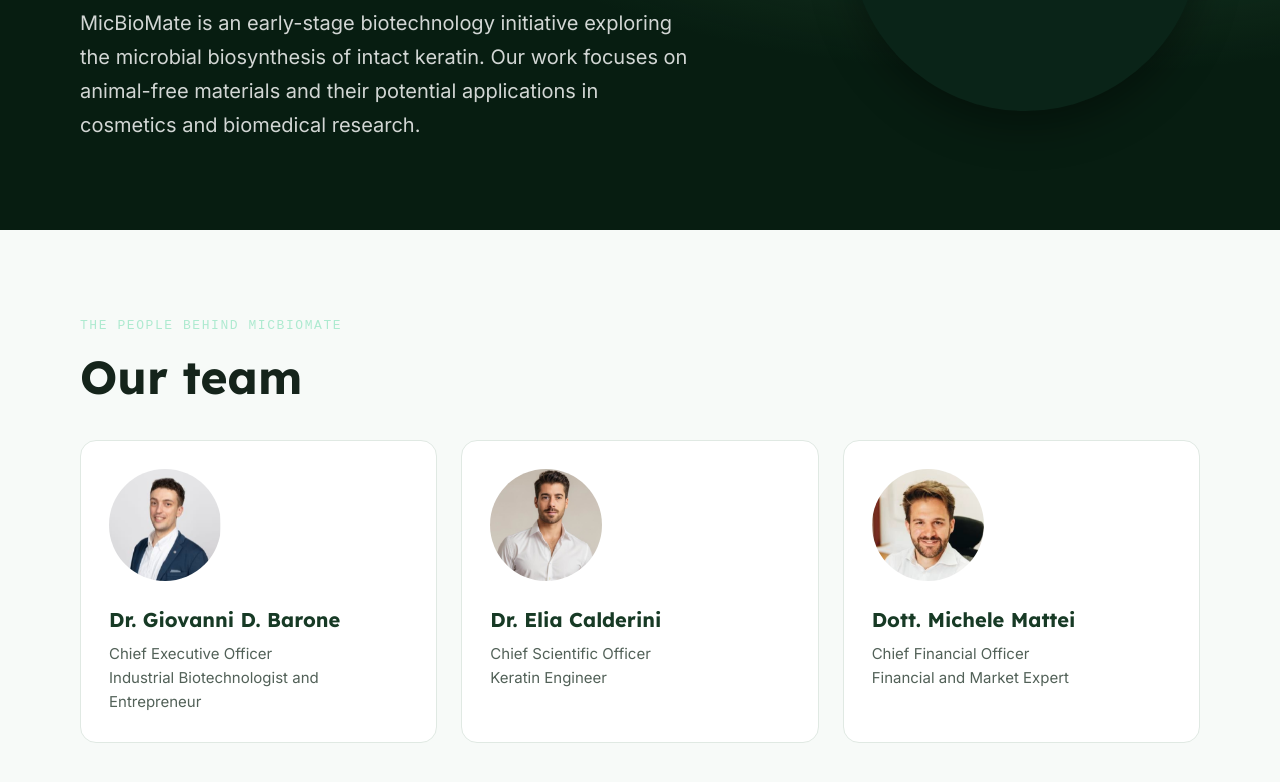
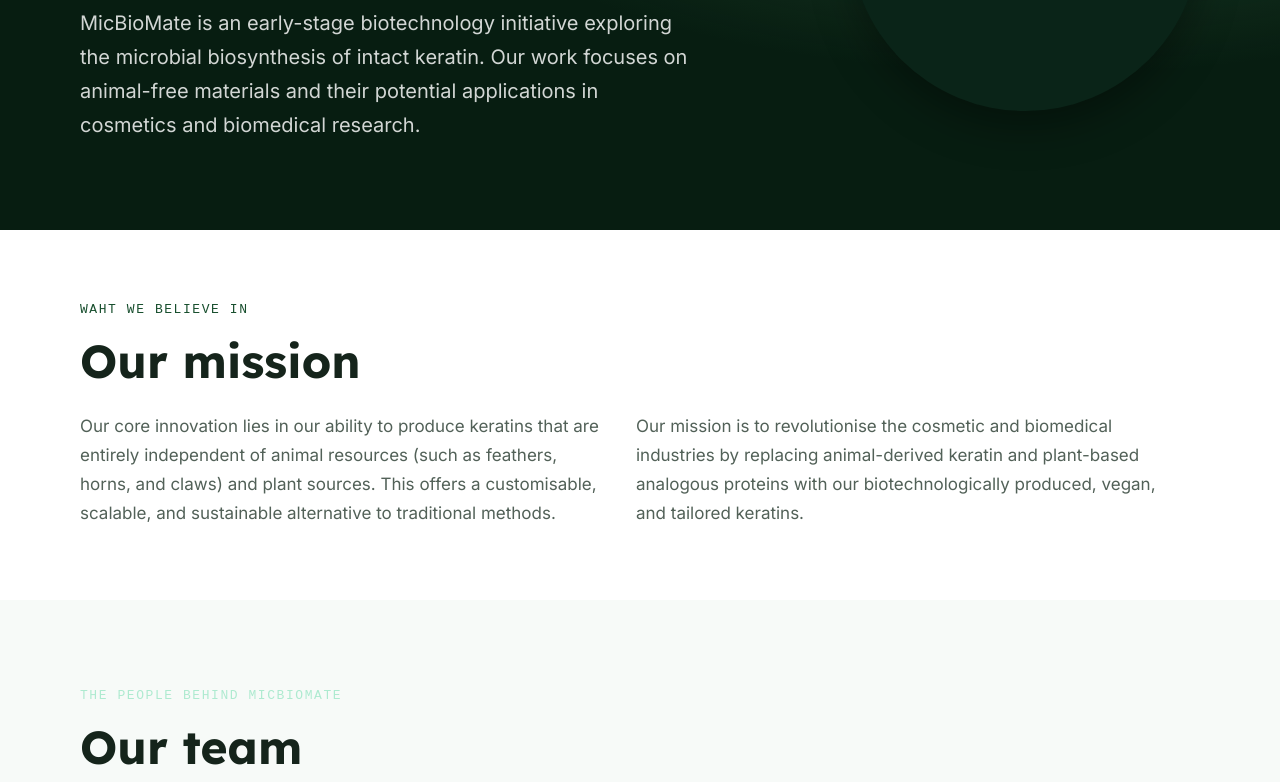
Before and after one commit to elicalde/micbiomate, a plain HTML site: page index.html in a window 1280 px wide. Shown: the part 455-1237 px from the top of the page. Drawn offline with Linux system fonts and the light colour scheme; grey boxes are pictures that could not be loaded.

Commit message:
added mission statetment

```diff
--- a/index.html
+++ b/index.html
@@ -43,6 +43,17 @@
                 </div>
                 <div class="hero-video-wrap">
                     <video class="hero-video" src="mypictures/video5.mp4" autoplay muted loop playsinline preload="auto"></video>
+                </div>
+            </div>
+        </section>
+
+        <section class="mission-section" aria-labelledby="mission-title">
+            <div class="minimal-container">
+                <p class="eyebrow">Waht we believe in</p>
+                <h2 id="mission-title">Our mission</h2>
+                <div class="mission-copy">
+                    <p>Our core innovation lies in our ability to produce keratins that are entirely independent of animal resources (such as feathers, horns, and claws) and plant sources. This offers a customisable, scalable, and sustainable alternative to traditional methods.</p>
+                    <p>Our mission is to revolutionise the cosmetic and biomedical industries by replacing animal-derived keratin and plant-based analogous proteins with our biotechnologically produced, vegan, and tailored keratins.</p>
                 </div>
             </div>
         </section>
--- a/styles.css
+++ b/styles.css
@@ -3539,6 +3539,36 @@ p, li, td, th {
   line-height: 1.7;
 }
 
+.mission-section {
+  padding: 72px 0;
+  background: #fff;
+  color: #15241b;
+}
+
+.mission-section .eyebrow {
+  color: #174e2d;
+}
+
+.mission-section h2 {
+  margin-bottom: 24px;
+  font-family: var(--font-hero);
+  font-size: clamp(32px, 4vw, 46px);
+  line-height: 1.15;
+}
+
+.mission-copy {
+  display: grid;
+  grid-template-columns: repeat(2, minmax(0, 1fr));
+  gap: 32px;
+  max-width: 1080px;
+}
+
+.mission-copy p {
+  color: #526158;
+  font-size: 17px;
+  line-height: 1.7;
+}
+
 .people-section {
   padding: 88px 0 96px;
   background: #f7faf8;
@@ -3724,7 +3754,8 @@ p, li, td, th {
   }
 
   .people-grid,
-  .contact-layout {
+  .contact-layout,
+  .mission-copy {
     grid-template-columns: 1fr;
   }
 
```
